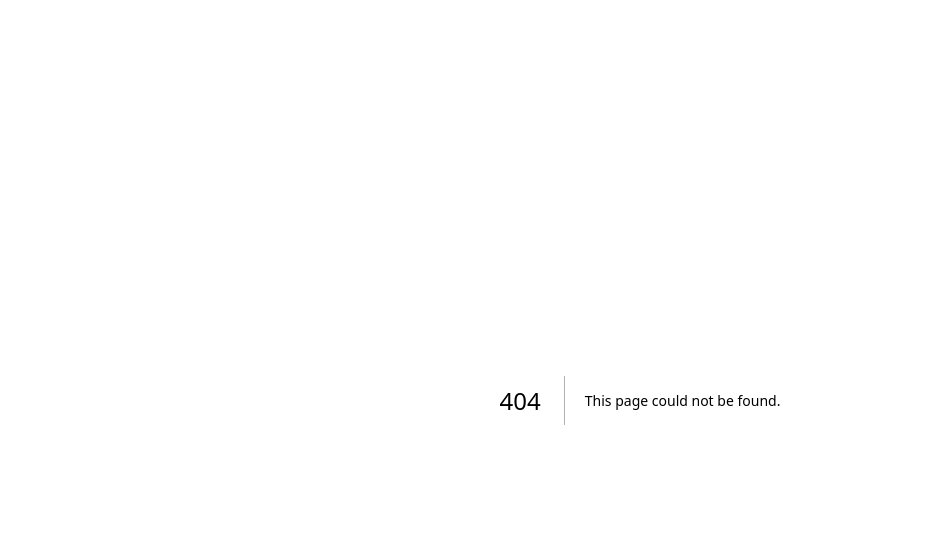
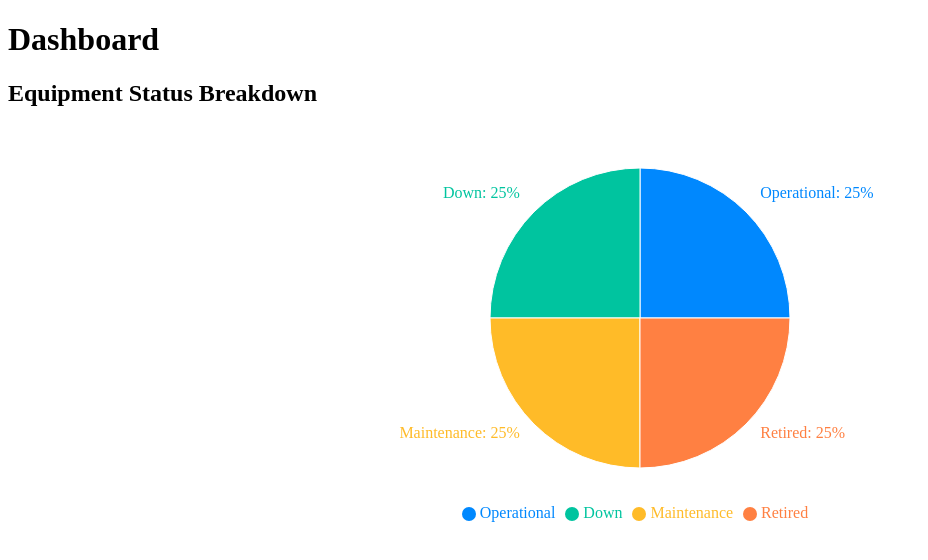
Before and after one commit to Tishyaketu/Maintenance-Dashboard, a Next.js app: page /dashboard in a window 1280 px wide. Before the commit this address had no page. Shown: the top 560 px of the page, without its empty margins (0-928 px from the left). Built offline with nearby package versions, Linux system fonts and the light colour scheme.

Commit message:
feat: Added Equipment Status Breakdown Pie Chart to Dashboard

```diff
--- a/package.json
+++ b/package.json
@@ -11,10 +11,12 @@
   "dependencies": {
     "@hookform/resolvers": "^3.10.0",
     "@tailwindcss/postcss": "^4.0.1",
+    "@tanstack/react-table": "^8.20.6",
     "autoprefixer": "^10.4.20",
     "next": "15.1.6",
     "react": "^19.0.0",
     "react-dom": "^19.0.0",
+    "recharts": "^2.15.1",
     "zod": "^3.24.1"
   },
   "devDependencies": {
--- /dev/null
+++ b/src/components/Dashboard.tsx
@@ -0,0 +1,27 @@
+import React from 'react';
+import 'tailwindcss/tailwind.css';
+import EquipmentStatusPieChart from './EquipmentStatusPieChart';
+import { Equipment } from '../interfaces/Equipment';
+
+// Dummy data for illustration
+const equipmentData: Equipment[] = [
+  { id: '1', name: 'Machine A', location: 'Factory 1', department: 'Machining', model: 'Model X', serialNumber: 'SN123', installDate: new Date('2023-01-01'), status: 'Operational' },
+  { id: '2', name: 'Machine B', location: 'Factory 2', department: 'Assembly', model: 'Model Y', serialNumber: 'SN124', installDate: new Date('2023-02-01'), status: 'Down' },
+  { id: '3', name: 'Machine C', location: 'Factory 3', department: 'Packaging', model: 'Model Z', serialNumber: 'SN125', installDate: new Date('2023-03-01'), status: 'Maintenance' },
+  { id: '4', name: 'Machine D', location: 'Factory 4', department: 'Shipping', model: 'Model A', serialNumber: 'SN126', installDate: new Date('2023-04-01'), status: 'Retired' },
+  // Add more data as needed
+];
+
+const Dashboard: React.FC = () => {
+  return (
+    <div className="container mx-auto p-4">
+      <h1 className="text-2xl font-bold mb-4">Dashboard</h1>
+      <div className="mb-8">
+        <h2 className="text-xl font-bold mb-2">Equipment Status Breakdown</h2>
+        <EquipmentStatusPieChart equipmentData={equipmentData} />
+      </div>
+    </div>
+  );
+};
+
+export default Dashboard;
--- /dev/null
+++ b/src/components/EquipmentStatusPieChart.tsx
@@ -0,0 +1,42 @@
+import React from 'react';
+import { PieChart, Pie, Cell, Tooltip, Legend, ResponsiveContainer } from 'recharts';
+import { Equipment } from '../interfaces/Equipment';
+
+const COLORS = ['#0088FE', '#00C49F', '#FFBB28', '#FF8042'];
+
+const EquipmentStatusPieChart: React.FC<{ equipmentData: Equipment[] }> = ({ equipmentData }) => {
+  const statusCounts = equipmentData.reduce((acc, equipment) => {
+    acc[equipment.status] = (acc[equipment.status] || 0) + 1;
+    return acc;
+  }, {} as Record<string, number>);
+
+  const data = Object.keys(statusCounts).map(status => ({
+    name: status,
+    value: statusCounts[status],
+  }));
+
+  return (
+    <ResponsiveContainer width="100%" height={400}>
+      <PieChart>
+        <Pie
+          data={data}
+          cx="50%"
+          cy="50%"
+          labelLine={false}
+          label={({ name, percent }) => `${name}: ${(percent * 100).toFixed(0)}%`}
+          outerRadius={150}
+          fill="#8884d8"
+          dataKey="value"
+        >
+          {data.map((entry, index) => (
+            <Cell key={`cell-${index}`} fill={COLORS[index % COLORS.length]} />
+          ))}
+        </Pie>
+        <Tooltip />
+        <Legend />
+      </PieChart>
+    </ResponsiveContainer>
+  );
+};
+
+export default EquipmentStatusPieChart;
--- /dev/null
+++ b/src/pages/dashboard.tsx
@@ -0,0 +1,12 @@
+import React from 'react';
+import Dashboard from '../components/Dashboard';
+
+const DashboardPage: React.FC = () => {
+  return (
+    <div className="container mx-auto p-4">
+      <Dashboard />
+    </div>
+  );
+};
+
+export default DashboardPage;
```
Also changed, not shown: 1 other file (tests, documents, lock files or other folders).
